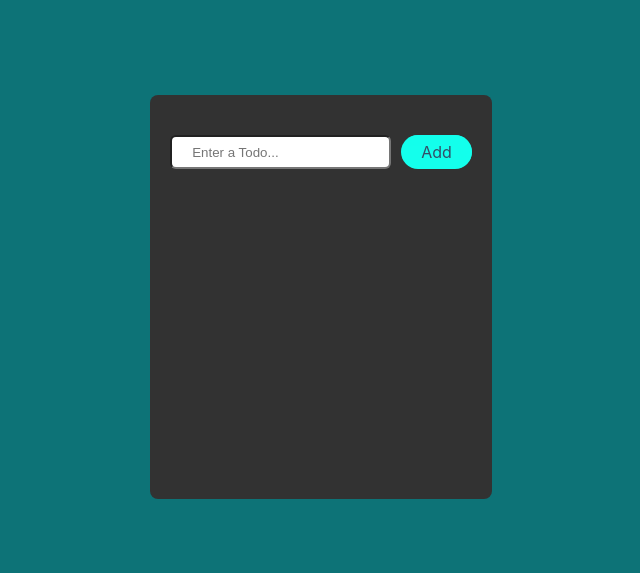
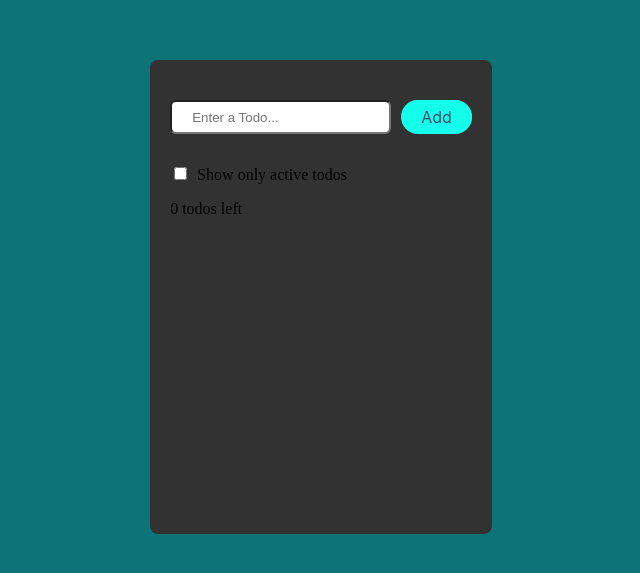
Before and after one commit to abdullah-900/Todo-List, a Next.js app: page / in a window 1280 px wide. Shown: the part 111-684 px from the top of the page, without its empty margins (319-959 px from the left). Built offline with nearby package versions, Linux system fonts and the light colour scheme.

Commit message:
adding show active todos feature

```diff
--- a/components/TaskList.js
+++ b/components/TaskList.js
@@ -1,26 +1,37 @@
-import { useState } from "react";
+import { useEffect, useState } from "react";
 import { FontAwesomeIcon } from '@fortawesome/react-fontawesome'
 import { faFloppyDisk,faXmarkCircle,faPenToSquare } from '@fortawesome/free-regular-svg-icons'
 export default function TaskList({ todos, ondelete, onChange}) {
-
-
+const unfinished=todos.filter(t=>t.done===false)
+const [showActive,setShowActive]=useState(false)
+const visible=showActive?unfinished:todos
     return (
         <>
+         <label>
+        <input
+          type="checkbox"
+          checked={showActive}
+          onChange={e => setShowActive(e.target.checked)}
+        />
+        Show only active todos
+      </label>
             <ul >
-                {todos.map((todo) => (
+                {visible.map((todo) => (
                     <li className="task" key={todo.id}>
                         <Task onChange={onChange} ondelete={ondelete} todo={todo} />
 
                     </li>
                 ))}
             </ul>
+            <p>{unfinished.length} todos left</p>
         </>
     )
 }
 
 function Task({ todo, ondelete, onChange}) {
     const [isEdit, setIsEdit] = useState(false)
-    const [finished, setIsFinished] = useState(false)
+
+
     if (isEdit) {
         return (
             <>
@@ -42,14 +53,19 @@ function Task({ todo, ondelete, onChange}) {
         return (
             <>
 
-                {finished ? <s>{todo.task}</s> : todo.task}
+                {todo.done ? <s>{todo.task}</s> : todo.task}
                 <button style={{all:'unset',cursor:"pointer"}} onClick={() => ondelete(todo.id)}><FontAwesomeIcon icon={faXmarkCircle} /></button>
                 <button style={{all:'unset',cursor:"pointer"}} onClick={() => { setIsEdit(!isEdit); }}><FontAwesomeIcon icon={faPenToSquare} /></button>
 
 
                 <div class="checkbox-wrapper-39">
                     <label>
-                        <input className="checkbox-wrapper-39" type='checkbox' onClick={() => setIsFinished(!finished)}></input>
+                        <input className="checkbox-wrapper-39"  checked={todo.done}  type='checkbox'  onChange={(e) => {
+                    onChange(todo.done?{
+                        ...todo,
+                        done: false}:{...todo,done:e.target.checked})
+                }}
+                    ></input>
                         <span className="checkbox"></span>
                     </label>
                 </div>
--- a/pages/index.js
+++ b/pages/index.js
@@ -46,6 +46,8 @@ function handleChange(nextID) {
     }
   }))
 }
+
+
   return (
 
     <div className='parent'>
@@ -53,7 +55,7 @@ function handleChange(nextID) {
 
       <AddTodo onAdd={handleAdd} />
       <title>TodoList</title>
-      <TaskList  onChange={handleChange} onAdd={handleAdd}  ondelete={handledelete} todos={todos} />
+      <TaskList   onChange={handleChange} onAdd={handleAdd}  ondelete={handledelete} todos={todos} />
       </div>
       </div>
 
```
